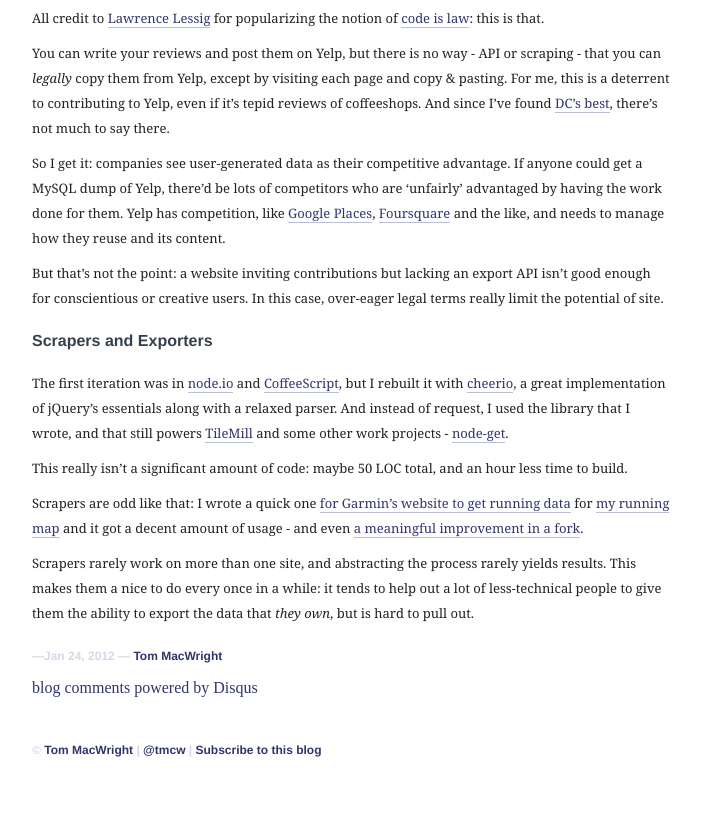
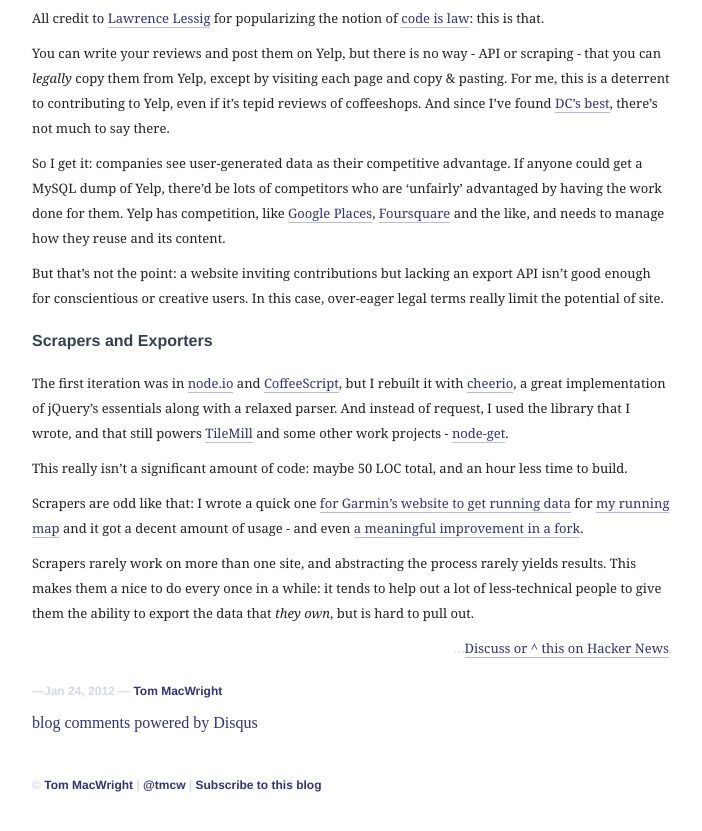
Before and after one commit to konklone/tmcw.github.com, a Jekyll site: the page built from _posts/2012-01-24-yell-tos.md, in a window 1280 px wide and 900 px high, scrolled down 1341 px, cut to the strip 45-876 px from the top of the window. Shown: the whole strip, without its empty margins (288-990 px from the left). Built offline with Jekyll 4.4.1, drawn with Linux system fonts in a browser that asks for light colours; Markdown is read by kramdown in place of the engine named in the settings; comment, search, counter and statistics services are not loaded; some of the changed lines change nothing that is shown.

Commit message:
Adding hn

```diff
--- a/_posts/2012-01-24-yell-tos.md
+++ b/_posts/2012-01-24-yell-tos.md
@@ -2,6 +2,7 @@
 layout: post
 date: 2012-01-24 10:00:00 UTC
 title: Yell, a Yelp Exporter, and TOSes
+hn: http://news.ycombinator.com/item?id=3505136
 categories: blog
 ---
 
```
